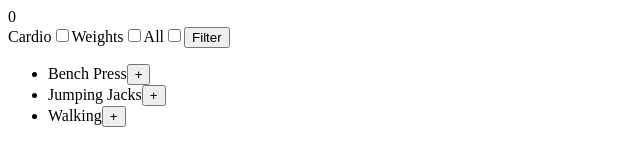
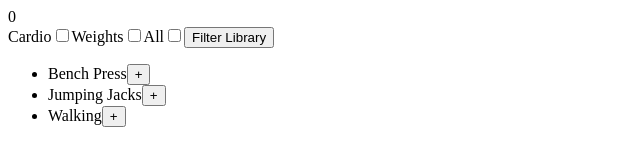
Before and after one commit to Natedaug/workout, a React (Create React App) app: page / in a window 1280 px wide. Shown: the top 160 px of the page, without its empty margins (0-640 px from the left). Built offline with nearby package versions, Linux system fonts and the light colour scheme; data requests are answered from the project's data file.

Commit message:
creation of dev branch

```diff
--- a/src/components/Filter.js
+++ b/src/components/Filter.js
@@ -14,7 +14,7 @@ function Filter() {
 			<label htmlFor="all">All</label>
 			<input id="all" type="checkbox" />
 
-			<button onClick={handleFilter}>Filter</button>
+			<button onClick={handleFilter}>Filter Library</button>
 		</div>
 	);
 }
```
